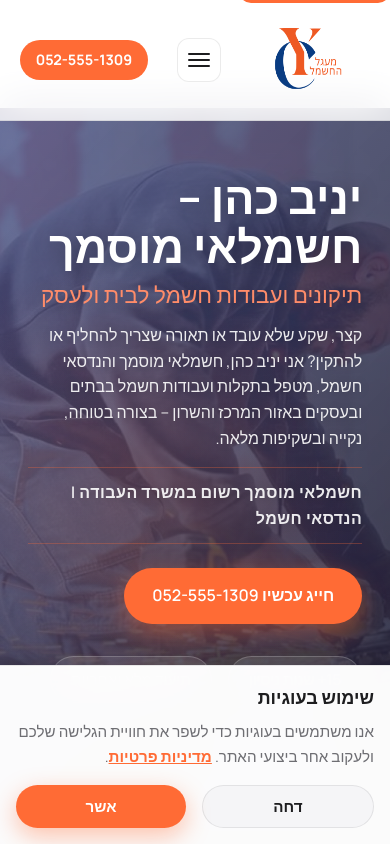
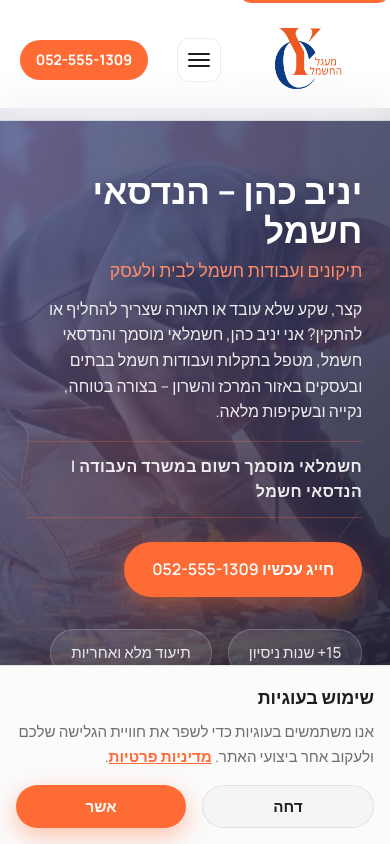
Before and after one commit to electricitycircuit/electricitycircuit.github.io, a website built with Vite: page index.html in a window 390 px wide. Shown: the top 844 px of the page. Built offline with nearby package versions, Linux system fonts and the light colour scheme.

Commit message:
Update hero title to 'יניב כהן – הנדסאי חשמל' and tweak mobile font size

```diff
--- a/src/main.ts
+++ b/src/main.ts
@@ -27,7 +27,7 @@ type ContactChannel = {
 
 const heroContent = {
   badge: '',
-  title: 'יניב כהן – חשמלאי מוסמך',
+  title: 'יניב כהן – הנדסאי חשמל',
   subtitle: 'תיקונים ועבודות חשמל לבית ולעסק',
   intro:
     'קצר, שקע שלא עובד או תאורה שצריך להחליף או להתקין? אני יניב כהן, חשמלאי מוסמך והנדסאי חשמל, מטפל בתקלות ועבודות חשמל בבתים ובעסקים באזור המרכז והשרון – בצורה בטוחה, נקייה ובשקיפות מלאה.',
--- a/src/style.css
+++ b/src/style.css
@@ -327,7 +327,7 @@ body {
 }
 
 .hero h1 {
-  font-size: clamp(2.8rem, 6vw, 4.5rem);
+  font-size: clamp(2.4rem, 5vw, 4.5rem);
   line-height: 1.1;
   margin: 0;
   font-weight: 700;
@@ -1464,6 +1464,10 @@ body {
     padding: var(--spacing-xl) var(--spacing-sm);
   }
 
+  .hero h1 {
+    font-size: 2.2rem;
+  }
+
   .services-grid,
   .faq-grid,
   .reasons-card .services-list li {
```
